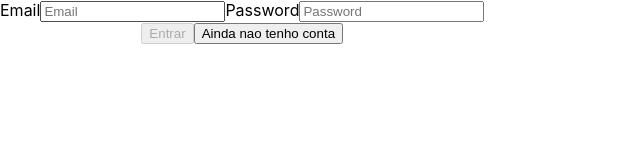
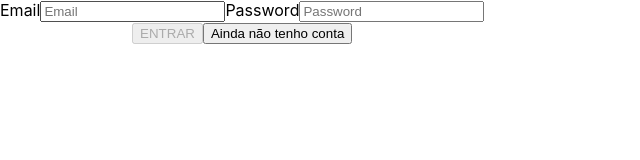
Before and after one commit to tryber/sd-03-trybeer-7, a React (Create React App) app in the folder front-end/: page /login in a window 1280 px wide. Shown: the top 160 px of the page, without its empty margins (0-640 px from the left). Built offline with nearby package versions, Linux system fonts and the light colour scheme.

Commit message:
tipografia para atender testes

```diff
--- a/front-end/src/pages/LoginPage.js
+++ b/front-end/src/pages/LoginPage.js
@@ -75,11 +75,11 @@ const LoginPage = () => {
         </label>
         <br />
         <button type="submit" data-testid="signin-btn" disabled={ !isValid }>
-          Entrar
+          ENTRAR
         </button>
         <Link to="/register">
           <button type="button" data-testid="no-account-btn">
-            Ainda nao tenho conta
+            Ainda não tenho conta
           </button>
         </Link>
       </form>
```
